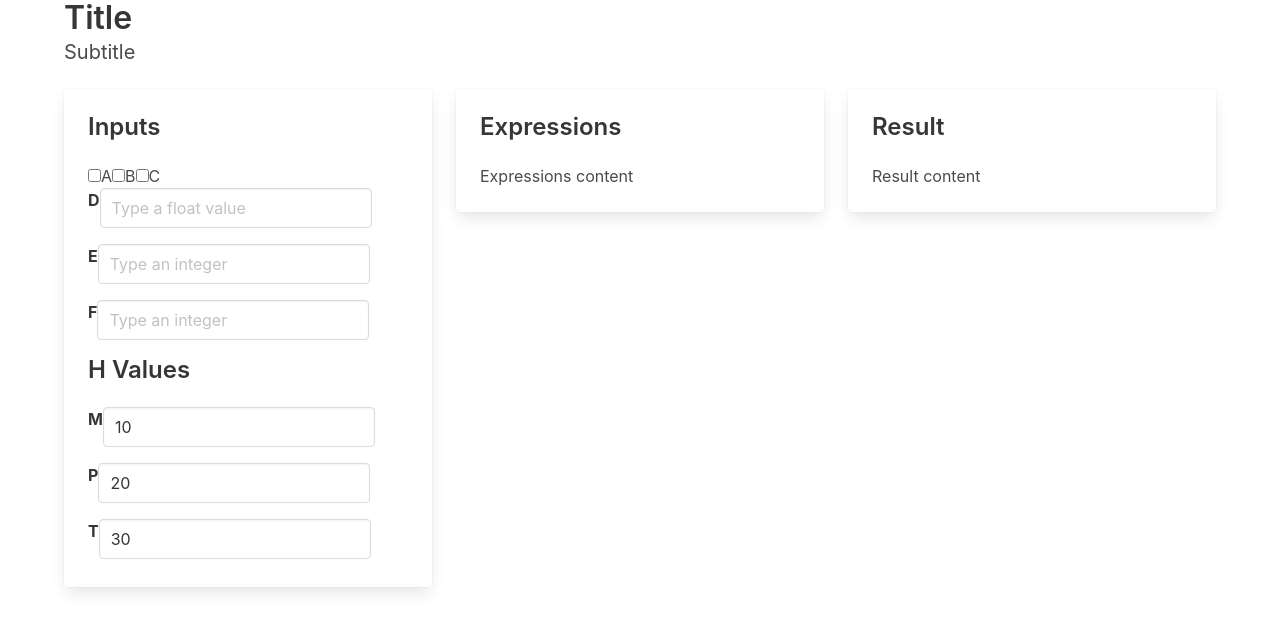
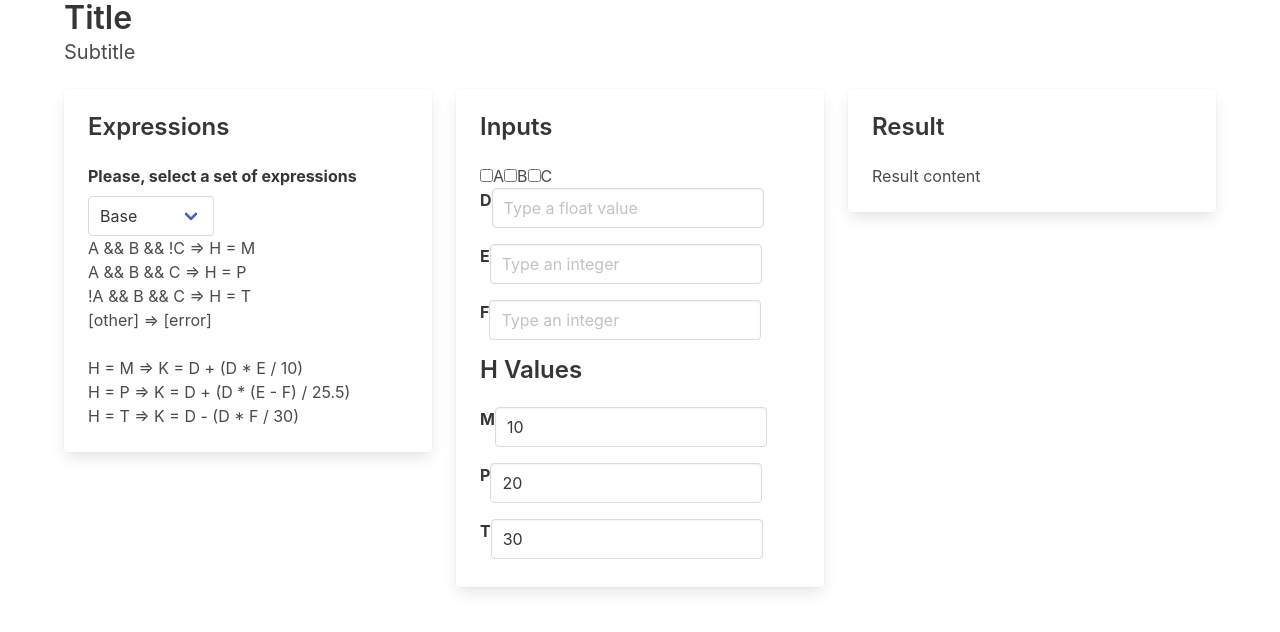
Before and after one commit to rcompanhoni/wilton-cross, a React (Create React App) app: page / in a window 1280 px wide. Shown: the top 632 px of the page. Built offline with nearby package versions, Linux system fonts and the light colour scheme.

Commit message:
Expressions component

```diff
--- a/src/components/Expressions/index.tsx
+++ b/src/components/Expressions/index.tsx
@@ -1,11 +1,96 @@
-import React from 'react';
+import React, { useState } from 'react';
+import { ExpressionSet } from '../../lib/types';
 
-export const Expressions = () => {
+interface Props {
+  expressionSet: ExpressionSet;
+  setExpressionSet: (expressionSet: ExpressionSet) => void;
+}
+
+export const baseExpressionSet: ExpressionSet = {
+  name: 'base',
+  inputExpressionSet: [
+    'A && B && !C => H = M',
+    'A && B && C => H = P',
+    '!A && B && C => H = T',
+  ],
+  outputExpressionSet: [
+    'H = M => K = D + (D * E / 10)',
+    'H = P => K = D + (D * (E - F) / 25.5)',
+    'H = T => K = D - (D * F / 30)',
+  ],
+};
+
+const custom1ExpressionSet: ExpressionSet = {
+  name: 'custom1',
+  inputExpressionSet: baseExpressionSet.inputExpressionSet,
+  outputExpressionSet: [
+    baseExpressionSet.outputExpressionSet[0],
+    'H = P => K = 2 * D + (D * E / 100)',
+    baseExpressionSet.outputExpressionSet[2],
+  ],
+};
+
+const custom2ExpressionSet: ExpressionSet = {
+  name: 'custom2',
+  inputExpressionSet: [
+    'A && B && !C => H = T',
+    ...baseExpressionSet.inputExpressionSet.slice(1),
+    'A && !B && C => H = M',
+  ],
+  outputExpressionSet: [
+    'H = M => K = F + D + (D * E / 100)',
+    ...baseExpressionSet.outputExpressionSet.slice(1),
+  ],
+};
+
+const expressionMap = new Map<string, ExpressionSet>([
+  ['base', baseExpressionSet],
+  ['custom1', custom1ExpressionSet],
+  ['custom2', custom2ExpressionSet],
+]);
+
+export const Expressions = ({ expressionSet, setExpressionSet }: Props) => {
+  const [selectedSetName, setSelectedSetName] = useState<string>('base');
+
+  const onSetChange = (evt: React.FormEvent<EventTarget>) => {
+    const target = evt.target as HTMLSelectElement;
+    const selectedSet = target.value;
+    setSelectedSetName(selectedSet);
+    setExpressionSet(expressionMap.get(selectedSet) || baseExpressionSet);
+  };
+
   return (
     <div className="card">
       <div className="card-content">
         <h3 className="title is-4">Expressions</h3>
-        <div className="content">Expressions content</div>
+        <div className="field">
+          <label className="label">Please, select a set of expressions</label>
+          <div className="control">
+            <div className="select">
+              <select value={expressionSet.name} onChange={onSetChange}>
+                <option value="base">Base</option>
+                <option value="custom1">Custom 1</option>
+                <option value="custom2">Custom 2</option>
+              </select>
+            </div>
+            <ul>
+              {expressionMap
+                .get(selectedSetName)
+                ?.inputExpressionSet.map((expression: string) => (
+                  <li key={expression}>{expression}</li>
+                ))}
+              <li>{`[other] => [error]`}</li>
+            </ul>
+            <br />
+            <ul>
+              {expressionMap
+                .get(selectedSetName)
+                ?.outputExpressionSet.map((expression: string) => (
+                  <li key={expression}>{expression}</li>
+                ))}
+            </ul>
+          </div>
+        </div>
       </div>
     </div>
   );
--- a/src/components/Inputs/index.tsx
+++ b/src/components/Inputs/index.tsx
@@ -23,7 +23,6 @@ export const Inputs = ({ input, setInput }: Props) => {
     const target = evt.target as HTMLInputElement;
     const field = target.name;
     const value = target.type === 'checkbox' ? target.checked : target.value;
-    console.log(`FIELD: ${field} -- VALUE: ${value}`);
 
     setInput({
       ...input,
--- a/src/components/index.tsx
+++ b/src/components/index.tsx
@@ -1,9 +1,9 @@
 import React, { useState } from 'react';
 import './index.scss';
-import { Expressions } from './Expressions';
+import { baseExpressionSet, Expressions } from './Expressions';
 import { Inputs } from './Inputs';
 import { Result } from './Result';
-import { Input, State } from '../lib/types';
+import { ExpressionSet, Input, State } from '../lib/types';
 
 const initialState: State = {
   input: {
@@ -18,6 +18,7 @@ const initialState: State = {
     t: 30,
     hasError: false,
   },
+  expressionSet: baseExpressionSet,
 };
 
 function App() {
@@ -30,6 +31,13 @@ function App() {
     });
   };
 
+  const setExpressionSet = (expressionSet: ExpressionSet) => {
+    setState({
+      ...state,
+      expressionSet,
+    });
+  };
+
   return (
     <div className="container">
       <h1 className="title">Title</h1>
@@ -37,10 +45,13 @@ function App() {
 
       <div className="columns has-same-height">
         <div className="column">
-          <Inputs input={state.input} setInput={setInput} />
+          <Expressions
+            expressionSet={state.expressionSet}
+            setExpressionSet={setExpressionSet}
+          />
         </div>
         <div className="column">
-          <Expressions />
+          <Inputs input={state.input} setInput={setInput} />
         </div>
         <div className="column">
           <Result />
```
Also changed, not shown: src/lib/types.ts (+5 -14 lines).
